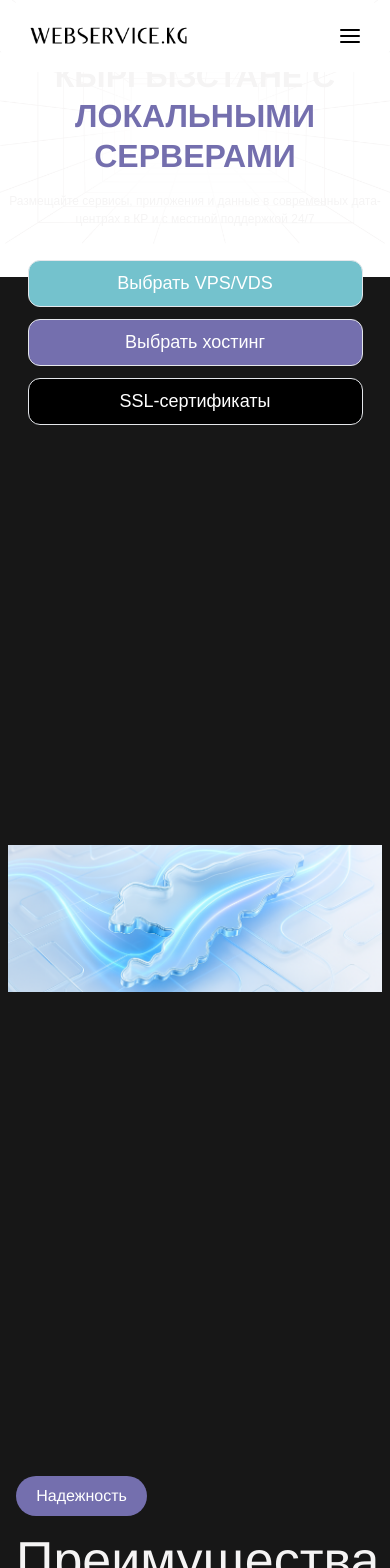
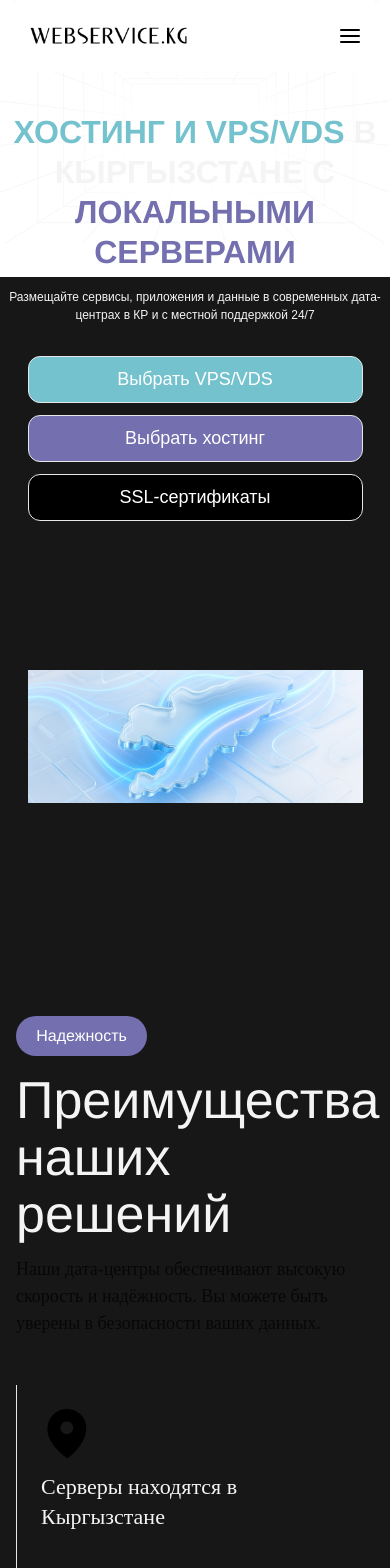
Before and after one commit to alineknn/webservice, a Next.js app: page / in a window 390 px wide. Shown: the top 1568 px of the page. Built offline with nearby package versions, Linux system fonts and the light colour scheme.

Commit message:
fix header, side margins and navbar on mobile

```diff
--- a/src/components/HeroSection.tsx
+++ b/src/components/HeroSection.tsx
@@ -17,7 +17,7 @@ export default function Hero() {
   return (
     <section
       id="Home"
-      className="py-4 lg:py-8 min-h-screen relative overflow-hidden"
+      className="pt-[calc(var(--nav-h,64px)+48px)] pb-4 md:pb-8 min-h-screen relative overflow-hidden"
     >
       <Image
         src={heroBackground}
@@ -66,15 +66,15 @@ export default function Hero() {
           </Link>
         </div>
         {/* Hero illustration */}
-        <div className="mt-12">
-          <div className="relative mx-auto w-full max-w-[1312px] aspect-[335/798] md:aspect-[1312/474]">
+        <div className="mt-[48px]">
+          <div className="relative mx-auto w-[335px] md:w-full max-w-[1312px] overflow-hidden aspect-square md:aspect-[1312/474]">
             <Image
               src={heroImage}
               alt="Hero illustration"
               fill
               className="rounded-xl object-contain"
               priority
-              sizes="(max-width: 767px) calc(100vw - 16px), (min-width: 1440px) 1312px, calc(100vw - 128px)"
+              sizes="(max-width: 767px) 335px, (min-width: 1440px) 1312px, calc(100vw - 128px)"
             />
           </div>
         </div>
--- a/src/components/Products.tsx
+++ b/src/components/Products.tsx
@@ -45,8 +45,8 @@ export default function Products() {
 
   return (
     <section id="products" className="pt-[112px] pb-[80px]">
-      {/* side margins: 8 on mobile, standard elsewhere */}
-      <div className="mx-auto w-full max-w-[1280px] px-[8px] sm:px-6 min-[1440px]:px-[80px]">
+      {/* side margins: 20px on mobile, 80px at ≥1440px */}
+      <div className="mx-auto w-full max-w-[1280px] px-[20px] min-[1440px]:px-[80px]">
         {/* Top row: badge/title/subtitle + USP pill */}
         <div className="flex flex-col gap-4 md:flex-row md:items-start md:justify-between">
           <div>
```
